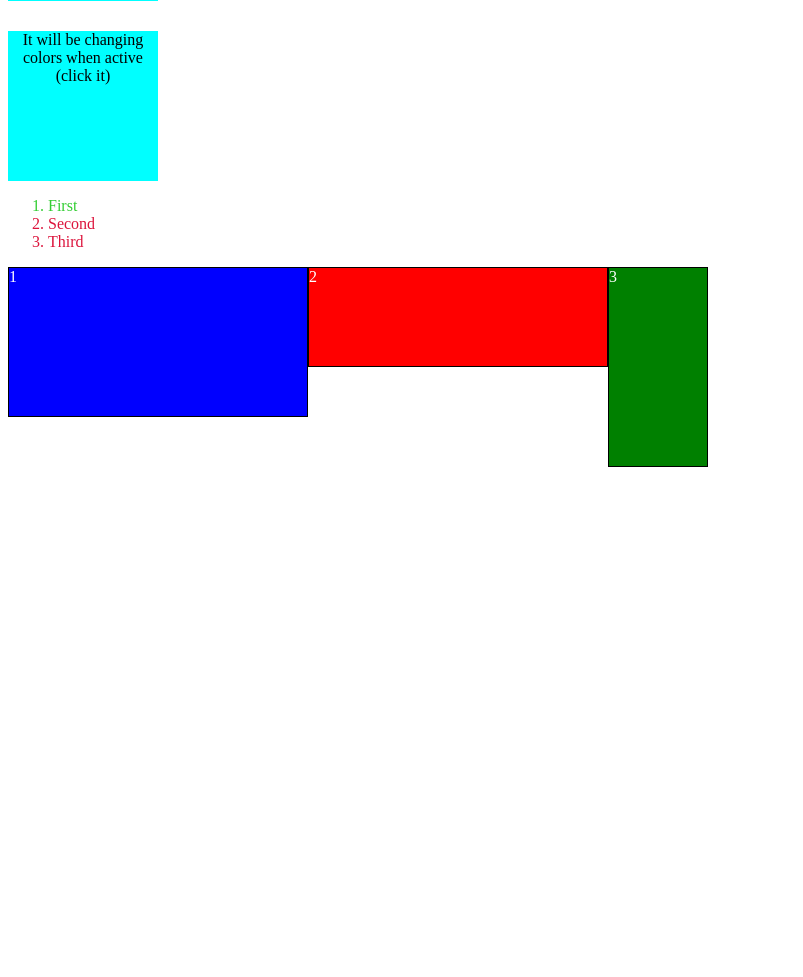
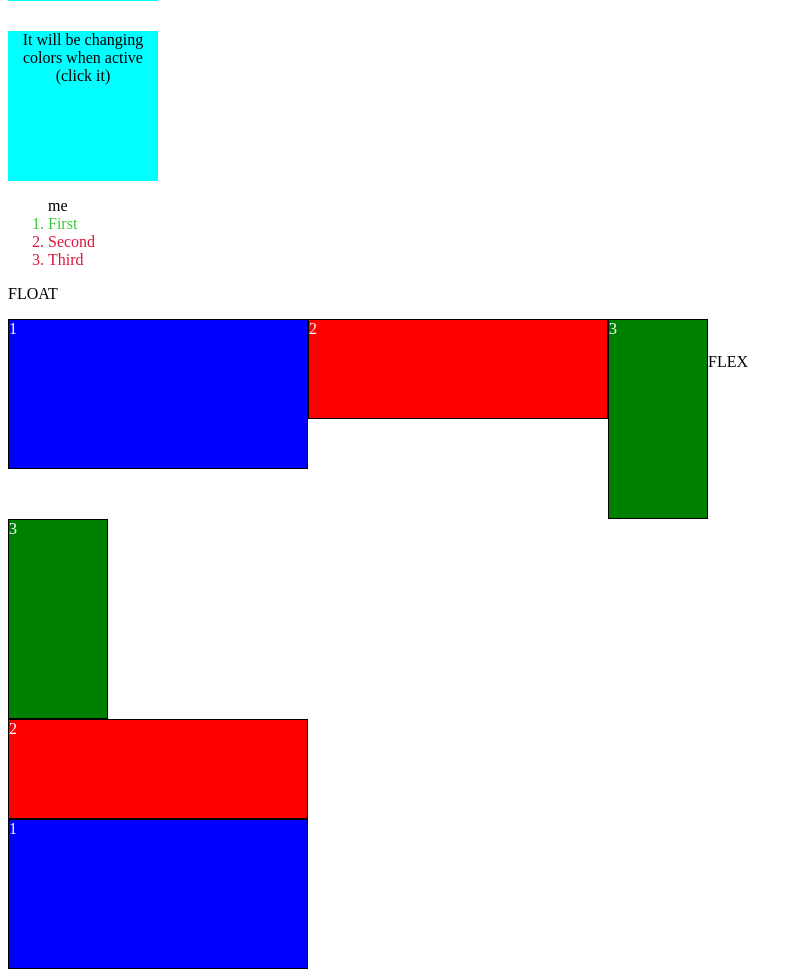
Before and after one commit to kacperwalter/code-notes, a PHP site: page / in a window 1280 px wide. Shown: the part 157-1134 px from the top of the page, without its empty margins (0-803 px from the left). Before the commit the page ends 624 px from the top, so only its background shows below. Run offline with PHP 8.4, Linux system fonts and the light colour scheme.

Commit message:
complete guide to flexbox

```diff
--- a/frontend_masters/begginer/index.html
+++ b/frontend_masters/begginer/index.html
@@ -12,7 +12,7 @@
     <div class="active-class">It will be changing colors when active (click it)</div>
 
     <!-- first child (last child is used quiet often) (nth-child and other to learn later) -->
-    <ol>
+    <ol>me
         <li class="first-child-example">First</li>
         <li class="first-child-example">Second</li>
         <li class="first-child-example">Third</li>
@@ -22,12 +22,22 @@
 
 
     <!-- float -->
-
+    <p>FLOAT</p>
     <div class="floated">
         <div class="box box-1">1</div>
         <div class="box box-2">2</div>
         <div class="box box-3">3</div>
     </div>
 
+    <!-- flex -->
+    <!-- complete guide to flexbox https://css-tricks.com/snippets/css/a-guide-to-flexbox/ -->
+    <br>
+    <p>FLEX</p>
+    <div class="flex-container">
+        <div class="box-1">1</div>
+        <div class="box-2">2</div>
+        <div class="box-3">3</div>
+      </div>
+
 </body>
 </html>
--- a/frontend_masters/begginer/style.css
+++ b/frontend_masters/begginer/style.css
@@ -79,3 +79,9 @@ h2 {
 .box-3:active {
     background-color: azure;
 }
+
+.flex-container {
+    display: flex;
+    flex-direction: column-reverse;
+    width: 100%;
+  }
```
